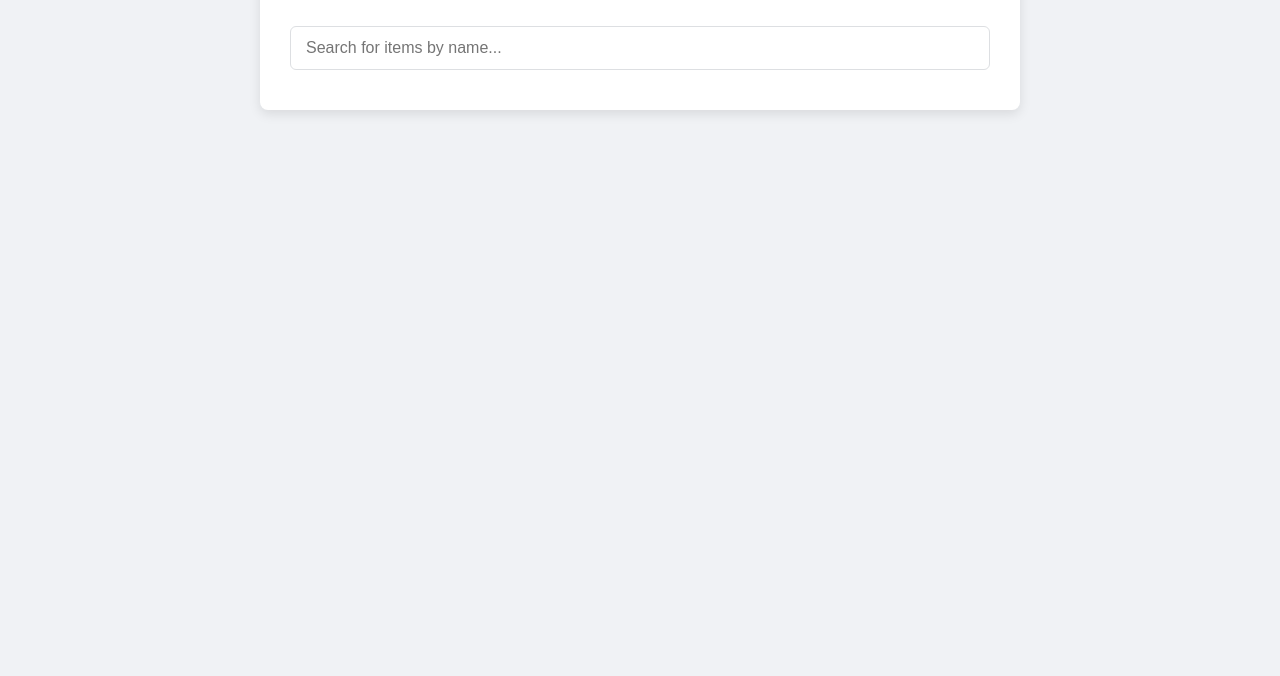
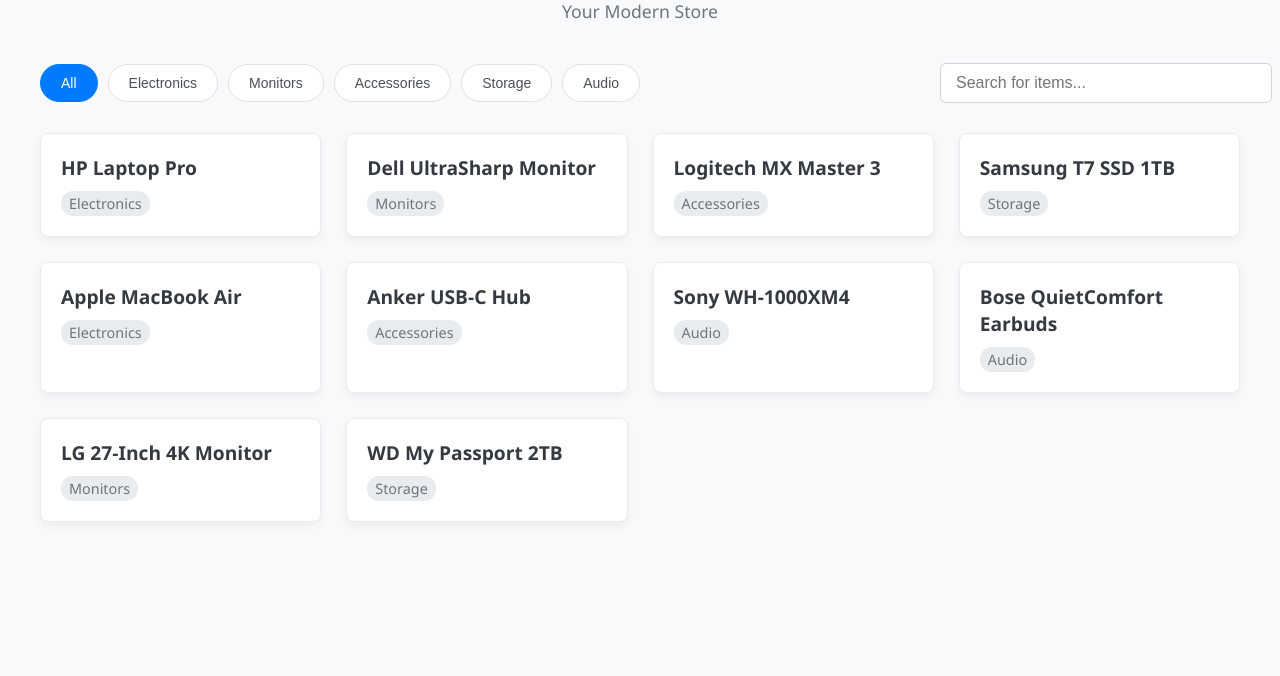
Before and after one commit to MS-gillJutt/store-management-app, a plain HTML site: page index.html in a window 1280 px wide. Shown: the part 124-800 px from the top of the page. Drawn offline with Linux system fonts and the light colour scheme.

Commit message:
change to professonal dashboard

```diff
--- a/index.html
+++ b/index.html
@@ -9,16 +9,25 @@
 <body>
     <div id="app">
         <header>
-            <h1>Smart Inventory</h1>
-            <p>Your Store Name</p>
+            <h1>Inventory Dashboard</h1>
+            <p>Your Modern Store</p>
         </header>
 
         <main>
-            <div class="search-container">
-                <input type="text" id="search-bar" placeholder="Search for items by name...">
+            <!-- Filters and Search -->
+            <div class="controls-container">
+                <div id="category-filters">
+                    <!-- Category buttons will be inserted here by JavaScript -->
+                </div>
+                <div class="search-container">
+                    <input type="text" id="search-bar" placeholder="Search for items...">
+                </div>
             </div>
-            <!-- Container for search results -->
-            <div id="search-results-container"></div>
+
+            <!-- Items Grid -->
+            <div id="items-grid-container">
+                <!-- Item cards will be inserted here by JavaScript -->
+            </div>
         </main>
     </div>
     <script src="script.js"></script>
--- a/script.js
+++ b/script.js
@@ -1,57 +1,109 @@
 // --- DATA --- //
-// Dummy data for demonstration purposes
 const items = [
-    { id: 1, name: 'HP Laptop', category: 'Electronics' },
-    { id: 2, name: 'Dell Mouse', category: 'Accessories' },
-    { id: 3, name: 'Samsung Monitor', category: 'Electronics' },
-    { id: 4, name: 'Logitech Keyboard', category: 'Accessories' },
-    { id: 5, name: 'iPhone 13', category: 'Smartphones' },
-    { id: 6, name: 'Anker Power Bank', category: 'Accessories' },
-    { id: 7, name: 'Sony Headphones', category: 'Audio' },
+    { id: 1, name: 'HP Laptop Pro', category: 'Electronics' },
+    { id: 2, name: 'Dell UltraSharp Monitor', category: 'Monitors' },
+    { id: 3, name: 'Logitech MX Master 3', category: 'Accessories' },
+    { id: 4, name: 'Samsung T7 SSD 1TB', category: 'Storage' },
+    { id: 5, name: 'Apple MacBook Air', category: 'Electronics' },
+    { id: 6, name: 'Anker USB-C Hub', category: 'Accessories' },
+    { id: 7, name: 'Sony WH-1000XM4', category: 'Audio' },
+    { id: 8, name: 'Bose QuietComfort Earbuds', category: 'Audio' },
+    { id: 9, name: 'LG 27-Inch 4K Monitor', category: 'Monitors' },
+    { id: 10, name: 'WD My Passport 2TB', category: 'Storage' },
 ];
 
 // --- DOM ELEMENTS --- //
 const searchBar = document.getElementById('search-bar');
-const resultsContainer = document.getElementById('search-results-container');
+const categoryFiltersContainer = document.getElementById('category-filters');
+const itemsGridContainer = document.getElementById('items-grid-container');
+
+// --- STATE --- //
+let currentFilter = 'All';
+
+// --- INITIALIZATION --- //
+
+document.addEventListener('DOMContentLoaded', () => {
+    populateCategories();
+    displayItems();
+});
 
 // --- EVENT LISTENERS --- //
-searchBar.addEventListener('input', handleSearch);
+
+searchBar.addEventListener('input', displayItems);
 
 // --- FUNCTIONS --- //
 
 /**
- * Handles the input event on the search bar.
- * Filters items based on the search term and updates the display.
+ * Creates category filter buttons based on the items data.
  */
-function handleSearch(event) {
-    const searchTerm = event.target.value.toLowerCase();
+function populateCategories() {
+    const categories = ['All', ...new Set(items.map(item => item.category))];
 
-    // Clear previous results
-    resultsContainer.innerHTML = '';
-
-    // Start searching after 2 characters are typed
-    if (searchTerm.length >= 2) {
-        const filteredItems = items.filter(item =>
-            item.name.toLowerCase().includes(searchTerm)
-        );
-        displayResults(filteredItems);
-    }
+    categories.forEach(category => {
+        const button = document.createElement('button');
+        button.className = 'filter-btn';
+        button.textContent = category;
+        if (category === 'All') {
+            button.classList.add('active');
+        }
+        button.addEventListener('click', () => setFilter(category));
+        categoryFiltersContainer.appendChild(button);
+    });
 }
 
 /**
- * Displays the filtered items in the results container.
- * @param {Array} filteredItems - The array of items to display.
+ * Sets the current category filter and updates the displayed items.
+ * @param {string} category - The category to filter by.
  */
-function displayResults(filteredItems) {
-    if (filteredItems.length === 0) {
-        resultsContainer.innerHTML = '<div class="item">No items found.</div>';
+function setFilter(category) {
+    currentFilter = category;
+    // Update active button style
+    document.querySelectorAll('.filter-btn').forEach(btn => {
+        btn.classList.toggle('active', btn.textContent === category);
+    });
+    displayItems();
+}
+
+/**
+ * Filters and displays items based on the current search term and category filter.
+ */
+function displayItems() {
+    const searchTerm = searchBar.value.toLowerCase();
+
+    // 1. Filter by category
+    const categoryFiltered = items.filter(item =>
+        currentFilter === 'All' || item.category === currentFilter
+    );
+
+    // 2. Filter by search term
+    const finalFiltered = categoryFiltered.filter(item =>
+        item.name.toLowerCase().includes(searchTerm)
+    );
+
+    renderItems(finalFiltered);
+}
+
+/**
+ * Renders the given items to the items grid.
+ * @param {Array} itemsToDisplay - The array of item objects to display.
+ */
+function renderItems(itemsToDisplay) {
+    itemsGridContainer.innerHTML = ''; // Clear existing items
+
+    if (itemsToDisplay.length === 0) {
+        itemsGridContainer.innerHTML = '<p>No items match your criteria.</p>';
         return;
     }
 
-    filteredItems.forEach(item => {
-        const itemElement = document.createElement('div');
-        itemElement.className = 'item';
-        itemElement.textContent = `${item.name} (${item.category})`;
-        resultsContainer.appendChild(itemElement);
+    itemsToDisplay.forEach(item => {
+        const card = document.createElement('div');
+        card.className = 'item-card';
+        card.innerHTML = `
+            <div class="card-content">
+                <h3 class="item-name">${item.name}</h3>
+                <span class="item-category">${item.category}</span>
+            </div>
+        `;
+        itemsGridContainer.appendChild(card);
     });
 }
--- a/style.css
+++ b/style.css
@@ -1,65 +1,119 @@
+/* --- General --- */
 body {
-    font-family: -apple-system, BlinkMacSystemFont, "Segoe UI", Roboto, Helvetica, Arial, sans-serif;
+    font-family: 'Segoe UI', Tahoma, Geneva, Verdana, sans-serif;
     margin: 0;
-    background-color: #f0f2f5;
-    color: #1c1e21;
+    background-color: #f8f9fa;
+    color: #343a40;
 }
 
 #app {
-    max-width: 700px;
-    margin: 40px auto;
-    background-color: #ffffff;
-    padding: 20px 30px;
-    border-radius: 8px;
-    box-shadow: 0 4px 12px rgba(0, 0, 0, 0.1);
+    max-width: 1200px;
+    margin: 30px auto;
+    padding: 20px;
 }
 
+/* --- Header --- */
 header {
     text-align: center;
-    margin-bottom: 25px;
+    margin-bottom: 40px;
 }
 
 header h1 {
-    margin: 0 0 5px 0;
-    color: #333;
-    font-size: 2em;
+    font-size: 2.5rem;
+    font-weight: 600;
+    color: #212529;
+    margin: 0;
 }
 
 header p {
-    margin: 0;
-    color: #606770;
-    font-size: 1.1em;
+    font-size: 1.1rem;
+    color: #6c757d;
+}
+
+/* --- Controls (Filters & Search) --- */
+.controls-container {
+    display: flex;
+    justify-content: space-between;
+    align-items: center;
+    margin-bottom: 30px;
+    flex-wrap: wrap;
+}
+
+#category-filters {
+    display: flex;
+    gap: 10px;
+}
+
+.filter-btn {
+    padding: 10px 20px;
+    border: 1px solid #dee2e6;
+    border-radius: 20px;
+    background-color: #fff;
+    color: #495057;
+    cursor: pointer;
+    font-size: 14px;
+    font-weight: 500;
+    transition: all 0.2s ease-in-out;
+}
+
+.filter-btn:hover {
+    background-color: #e9ecef;
+}
+
+.filter-btn.active {
+    background-color: #007bff;
+    color: #fff;
+    border-color: #007bff;
 }
 
 .search-container {
-    margin-bottom: 20px;
+    min-width: 300px;
 }
 
 #search-bar {
     width: 100%;
-    padding: 12px 15px;
-    border: 1px solid #dddfe2;
+    padding: 10px 15px;
+    border: 1px solid #ced4da;
     border-radius: 6px;
-    font-size: 16px;
-    box-sizing: border-box; /* Ensures padding doesn't affect width */
-}
-
-#search-bar:focus {
-    outline: none;
-    border-color: #1877f2; /* Facebook blue for focus */
-    box-shadow: 0 0 0 2px #e7f3ff;
-}
-
-#search-results-container .item {
-    padding: 10px;
-    border-bottom: 1px solid #eee;
     font-size: 16px;
 }
 
-#search-results-container .item:last-child {
-    border-bottom: none;
+/* --- Items Grid --- */
+#items-grid-container {
+    display: grid;
+    grid-template-columns: repeat(auto-fill, minmax(280px, 1fr));
+    gap: 25px;
 }
 
-#search-results-container .item:hover {
-    background-color: #f5f6f7;
+.item-card {
+    background-color: #fff;
+    border-radius: 8px;
+    box-shadow: 0 4px 8px rgba(0, 0, 0, 0.05);
+    overflow: hidden;
+    transition: transform 0.2s ease, box-shadow 0.2s ease;
+    border: 1px solid #e9ecef;
 }
+
+.item-card:hover {
+    transform: translateY(-5px);
+    box-shadow: 0 8px 16px rgba(0, 0, 0, 0.1);
+}
+
+.card-content {
+    padding: 20px;
+}
+
+.item-name {
+    font-size: 1.2rem;
+    font-weight: 600;
+    margin: 0 0 10px 0;
+}
+
+.item-category {
+    font-size: 0.9rem;
+    color: #6c757d;
+    background-color: #e9ecef;
+    padding: 3px 8px;
+    border-radius: 12px;
+    display: inline-block;
+}
```
